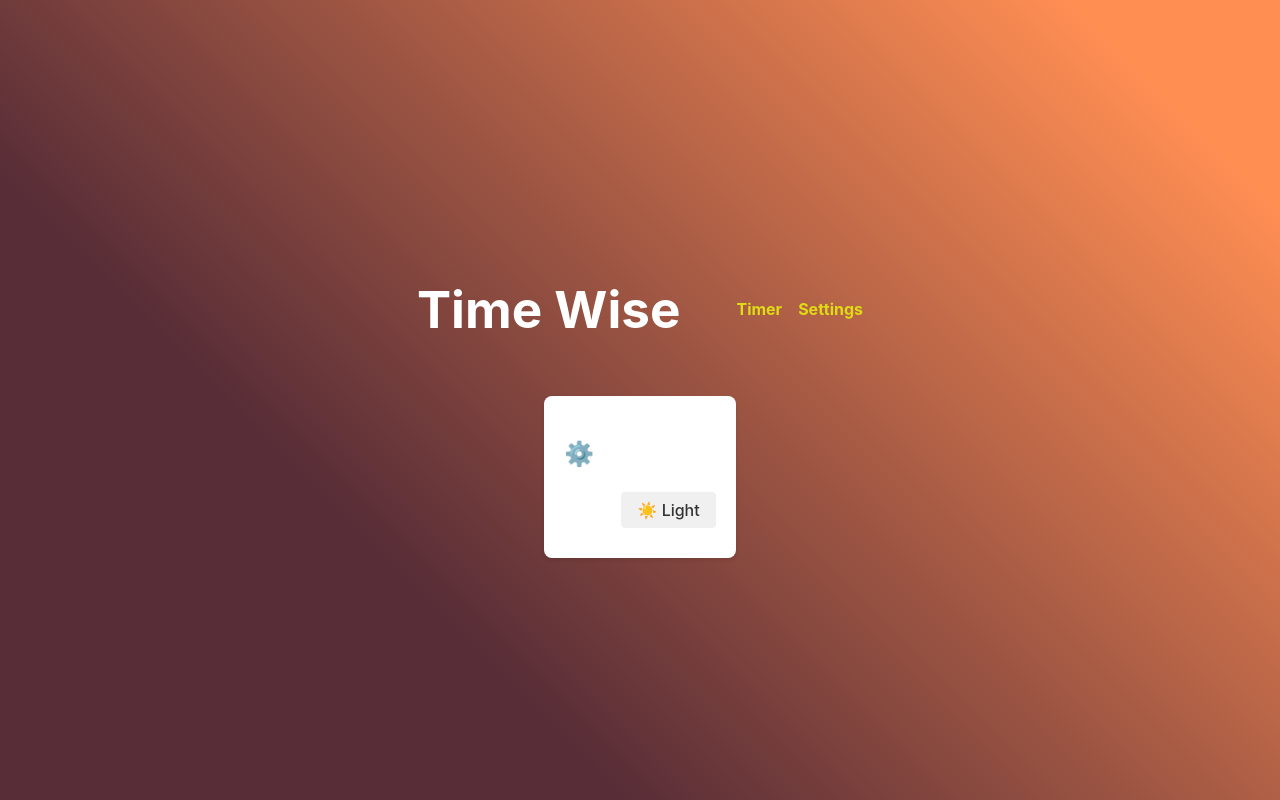
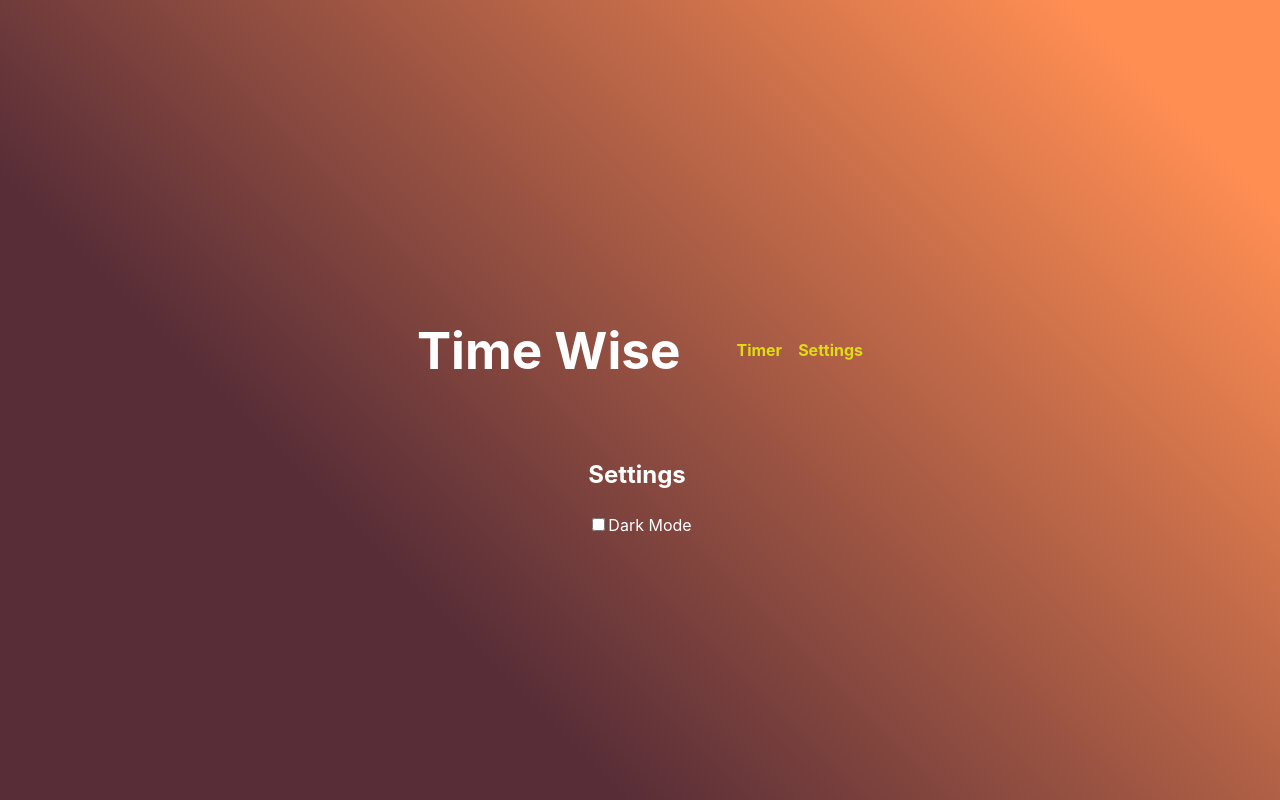
Before and after one commit to Jenni4B/myTimer, a React (Vite) app: page /settings in a window 1280 px wide. Built offline with nearby package versions, Linux system fonts and the light colour scheme.

Commit message:
Added notifications for the timer being up, will fix the local storage for settings

```diff
--- a/src/App.css
+++ b/src/App.css
@@ -5,7 +5,9 @@ html, body, #root {
   width: 100%;
   margin: 0 auto;
   padding: 0;
+  transition: background-color 0.3s ease, color 0.3s ease;
 }
+
 .App {
   display: flex;
   flex-direction: column;
@@ -15,8 +17,16 @@ html, body, #root {
   color: white;
   height: 100%;
   width: 100%;
+  transition: background 0.3s ease, color 0.3s ease;
 }
 
+/* DARK MODE THEME */
+body.dark .App {
+  background: linear-gradient(45deg, #392461 30%, #7630c5 90%);
+  color: #e0e0e0;
+}
+
+/* CONTROL BUTTONS */
 .controlButton {
   margin: 10px;
   padding: 10px;
@@ -24,15 +34,23 @@ html, body, #root {
   text-align: center;
   display: inline-block;
   font-size: 16px;
+  background-color: #dfdb14;
+  color: black;
+  transition: background-color 0.3s ease, color 0.3s ease;
+}
+
+body.dark .controlButton {
+  background-color: #444;
+  color: white;
 }
 
 /* NAVIGATION BAR */
-
 .navbar {
   display: flex;
   justify-content: space-between;
   align-items: center;
   padding: 1rem;
+  transition: background-color 0.3s ease;
 }
 
 .navbar ul {
@@ -48,8 +66,19 @@ html, body, #root {
   text-decoration: none;
   color: #dfdb14;
   font-weight: bold;
+  transition: color 0.3s ease;
 }
 
 .navbar ul li a:hover {
   color: #aaa825;
 }
+
+/* DARK MODE NAVBAR */
+
+body.dark .navbar ul li a {
+  color: #bb86fc;
+}
+
+body.dark .navbar ul li a:hover {
+  color: #9a6de9;
+}
--- a/src/App.jsx
+++ b/src/App.jsx
@@ -1,12 +1,30 @@
 import './App.css';
 import { BrowserRouter as Router, Route, Routes, Link } from 'react-router-dom';
+import { useState, useEffect } from 'react';
 import Card from "./components/common/Card";
 import Settings from './components/settings/Settings';
 
 function App() {
+    const [theme, setTheme] = useState('light'); // Light by default
+
+    useEffect(() => {
+        document.body.className = theme;
+    }, [theme]);
+
+    useEffect(() => {
+        const savedTheme = localStorage.getItem('theme');
+        if (savedTheme) setTheme(savedTheme);
+    }, []);
+
+    useEffect(() => {
+        document.body.className = theme;
+        localStorage.setItem('theme', theme);
+    }, [theme]);
+
+
     return (
         <Router>
-            <div className='App'>
+            <div className={`App ${theme}`}>
                 <nav className="navbar">
                     <h1 id='headerTimeWise'>Time Wise</h1>
                     <ul>
@@ -17,7 +35,7 @@ function App() {
 
                 <Routes>
                     <Route path="/" element={<Card />} />
-                    <Route path="/settings" element={<Settings />} />
+                    <Route path="/settings" element={<Settings setTheme={setTheme} theme={theme} />} />
                 </Routes>
             </div>
         </Router>
--- a/src/components/settings/Settings.jsx
+++ b/src/components/settings/Settings.jsx
@@ -1,45 +1,16 @@
-import { useState, useEffect } from 'react';
-import './Settings.css';
-
-const Settings = () => {
-  const [isDarkMode, setIsDarkMode] = useState(false);
-
-  useEffect(() => {
-    // Check if user has a theme preference stored
-    const savedTheme = localStorage.getItem('theme');
-    if (savedTheme) {
-      setIsDarkMode(savedTheme === 'dark');
-    } else {
-      // If no preference, check system preference
-      setIsDarkMode(window.matchMedia('(prefers-color-scheme: dark)').matches);
-    }
-  }, []);
-
-  useEffect(() => {
-    // Apply theme to the body
-    document.body.classList.toggle('dark-mode', isDarkMode);
-    // Save theme preference
-    localStorage.setItem('theme', isDarkMode ? 'dark' : 'light');
-  }, [isDarkMode]);
-
+const Settings = ({ setTheme, theme }) => {
   const toggleTheme = () => {
-    setIsDarkMode(!isDarkMode);
+      setTheme((prev) => (prev === 'light' ? 'dark' : 'light'));
   };
 
   return (
-    <section className="settings-card">
-      <h2>⚙️ Settings</h2>
-      <div className="setting-item">
-        <label htmlFor="theme-toggle">Theme:</label>
-        <button
-          id="theme-toggle"
-          onClick={toggleTheme}
-          className={`theme-toggle-btn ${isDarkMode ? 'dark' : 'light'}`}
-        >
-          {isDarkMode ? '🌙 Dark' : '☀️ Light'}
-        </button>
+      <div className="settings-container">
+          <h2>Settings</h2>
+          <label>
+              <input type="checkbox" onChange={toggleTheme} checked={theme === 'dark'} />
+              Dark Mode
+          </label>
       </div>
-    </section>
   );
 };
 
--- a/src/components/timer/TimerControls.jsx
+++ b/src/components/timer/TimerControls.jsx
@@ -8,16 +8,37 @@ const TimerControls = () => {
   const [isRunning, setIsRunning] = useState(false);
   const [isPaused, setIsPaused] = useState(false);
   const [errorMessage, setErrorMessage] = useState("");
+
+  // Request notification permission when component mounts
+  useEffect(() => {
+    if ("Notification" in window && Notification.permission !== "granted") {
+      Notification.requestPermission();
+    }
+  }, []);
+
+  // Function to show notification
+  const showNotification = (title, message) => {
+    if ("Notification" in window && Notification.permission === "granted") {
+      new Notification(title, { body: message });
+    }
+  };
+
+  // Function to handle timer reaching zero
+  const handleTimerEnd = () => {
+    showNotification("⏰ Time's Up!", "Your timer has finished. Take a break!");
+  };
+
+  // Effect to handle timer countdown
   useEffect(() => {
     let timer;
     if (isRunning && !isPaused && totalSeconds > 0) {
       timer = setInterval(() => {
         setTotalSeconds((prev) => prev - 1);
       }, 1000);
-    } else if (totalSeconds === 0) {
+    } else if (totalSeconds === 0 && isRunning) {
       setIsRunning(false);
       setIsPaused(false);
-      clearInterval(timer);
+      handleTimerEnd(); // Call the function when timer hits 0
     }
     return () => clearInterval(timer);
   }, [isRunning, isPaused, totalSeconds]);
@@ -28,19 +49,17 @@ const TimerControls = () => {
   const onStart = () => {
     if (customMinutes === 0 && customSeconds === 0) {
       setErrorMessage("Please set a time greater than 0");
-      setTimeout(() => setErrorMessage(""), 3000); // Clear error after 3 seconds
+      setTimeout(() => setErrorMessage(""), 3000);
     } else {
       setTotalSeconds(customMinutes * 60 + customSeconds);
       setIsRunning(true);
       setIsPaused(false);
-      setErrorMessage(""); // Clear any existing error message
+      setErrorMessage("");
     }
   };
 
   const onPause = () => setIsPaused(true);
-
   const onResume = () => setIsPaused(false);
-
   const onReset = () => {
     setIsRunning(false);
     setIsPaused(false);
@@ -82,28 +101,19 @@ const TimerControls = () => {
           placeholder="Seconds"
         />
       </div>
+
       {errorMessage && (
-        <div className="error-message" style={{ color: 'pink', marginBottom: '10px' }}>
+        <div className="error-message" style={{ color: "pink", marginBottom: "10px" }}>
           {errorMessage}
         </div>
-)}
-      {/* New Button component 2/23/25 */}
-      <Button
-        isRunning={isRunning}
-        isPaused={isPaused}
-        onStart={onStart}
-        onPause={onPause}
-        onResume={onResume}
-      />
+      )}
 
-      {/* When the timer is paused you can reset the timer
-      but if the timer is running the reset button is disabled. 2/23/25 */}
+      <Button isRunning={isRunning} isPaused={isPaused} onStart={onStart} onPause={onPause} onResume={onResume} />
 
       <button className="controlButton" onClick={onReset} disabled={isRunning && !isPaused}>
         Reset
       </button>
     </div>
-
   );
 };
 
```
Lines whose indentation alone changed are shown as unchanged.
